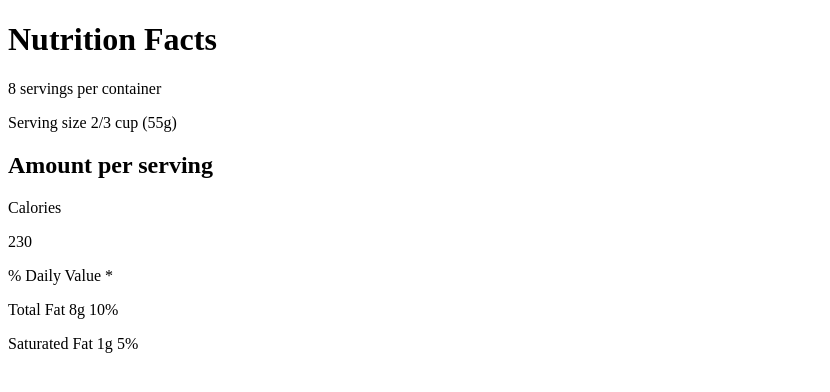
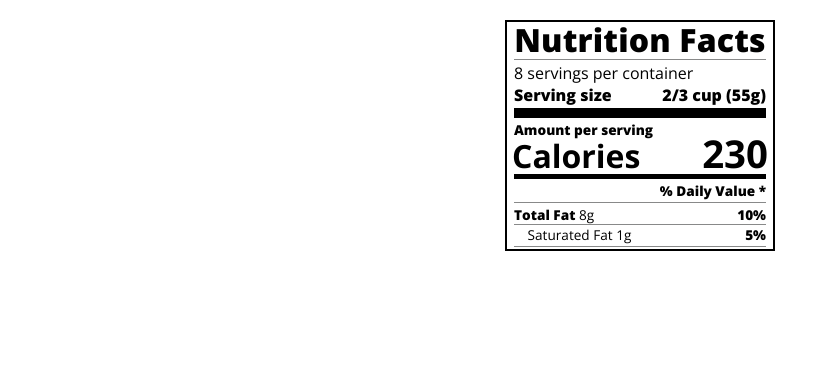
Before and after one commit to nedoratic/fcc-rwd-08-nutrition-label, a plain HTML site: page index.html in a window 1280 px wide. Shown: the whole page, without its empty margins (0-830 px from the left). Drawn offline with nearby package versions, Linux system fonts and the light colour scheme.

Commit message:
style.css - basic style added

```diff
--- a/style.css
+++ b/style.css
@@ -1,3 +1,91 @@
 * {
 	box-sizing: border-box;
 }
+
+html {
+	font-size: 16px;
+}
+
+body {
+	font-family: "Open Sans", sans-serif;
+}
+
+.label {
+	border: 2px solid black;
+	width: 270px;
+	margin: 20px auto;
+	padding: 0 7px;
+}
+
+header h1 {
+	text-align: center;
+	margin: -4px 0;
+	letter-spacing: 0.15px;
+}
+
+p {
+	margin: 0;
+	display: flex;
+	justify-content: space-between;
+}
+
+.divider {
+	border-bottom: 1px solid #888989;
+	margin: 2px 0;
+}
+
+.bold {
+	font-weight: 800;
+}
+
+.large {
+	height: 10px;
+}
+
+.large,
+.medium {
+	background-color: black;
+	border: 0;
+}
+
+.medium {
+	height: 5px;
+}
+
+.small-text {
+	font-size: 0.85rem;
+}
+
+.calories-info {
+	display: flex;
+	justify-content: space-between;
+	align-items: flex-end;
+}
+
+.calories-info h2 {
+	margin: 0;
+}
+
+.left-container p {
+	margin: -5px -2px;
+	font-size: 2em;
+	font-weight: 700;
+}
+
+.calories-info span {
+	margin: -7px -2px;
+	font-size: 2.4em;
+	font-weight: 700;
+}
+
+.right {
+	justify-content: flex-end;
+}
+
+.indent {
+	margin-left: 1em;
+}
+
+.daily-value p:not(.no-divider) {
+	border-bottom: 1px solid #888989;
+}
```
